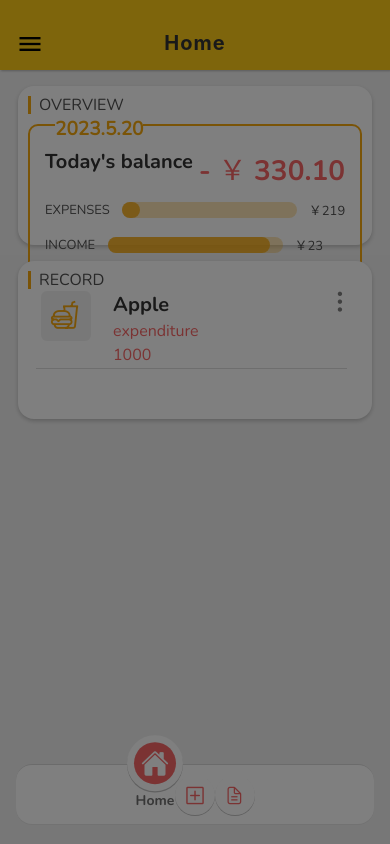
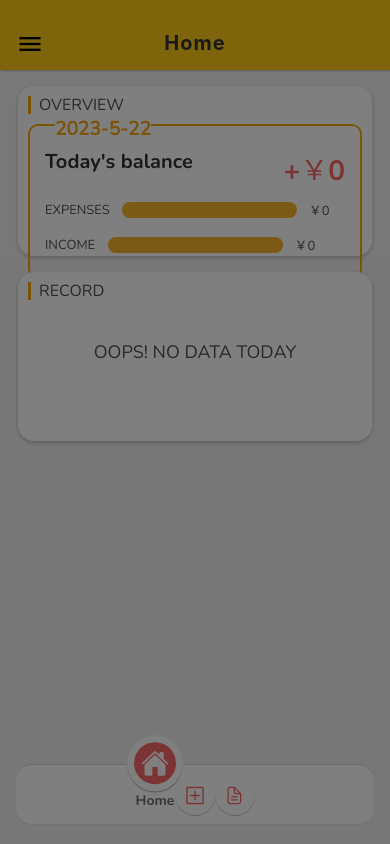
Before and after one commit to QZhou0706/React-native_AccountingHelper, a React Native app: screen /TabNavigator in a window 390 px wide. Built offline with nearby package versions, Linux system fonts and the light colour scheme.

Commit message:
parse props in home and details

```diff
--- a/global/itemData.js
+++ b/global/itemData.js
@@ -1,5 +1,7 @@
 export var data = [
-  { type: 'Apple', behavior: 'expenditure', amount: '1000', time: '2023-05-23', remark: 'none', uuid: '1234' },
+  { type: 'book', behavior: 'expenditure', amount: '1000', time: '2023-05-23', remark: 'none', uuid: '1234' },
+  { type: 'fastfood', behavior: 'expenditure', amount: '500', time: '2023-05-23', remark: 'none', uuid: '12345' },
+  { type: 'album', behavior: 'income', amount: '2500', time: '2023-05-23', remark: 'none', uuid: '123456' },
 ]
 
 export const deleteHandler = (uuid) => {
--- a/screens/addExpense.js
+++ b/screens/addExpense.js
@@ -7,7 +7,8 @@ import { ReadOnlyItem, Item } from "./src/item";
 import TypeModal from "./src/typeModal";
 import MyDatePicker from "./src/datePicker";
 
-import { Ionicons, Foundation, MaterialCommunityIcons } from '@expo/vector-icons';
+import { Foundation } from '@expo/vector-icons';
+import { addItemHandler } from "../global/itemData";
 
 function getCurrentDate() {
   const date = new Date();
@@ -15,7 +16,7 @@ function getCurrentDate() {
   const month = parseInt(date.getMonth()) + 1;
   const day = date.getDate();
 
-  return (year + '.' + month + '.' + day);
+  return (year + '-' + month + '-' + day);
 
 }
 
@@ -54,10 +55,12 @@ export default function AddExpense() {
   // const OtherColor = '#F76666';
 
   function createItem() {
-    console.log(typeText);
-    console.log(amountText);
-    console.log(time);
-    console.log(remarkText);
+    const item = {type: typeText, behavior: 'expenditure', amount: amountText, time: time, remark: remarkText, uuid: (Math.floor(Math.random() * 1e9).toString()) };
+    addItemHandler(item);
+    setTypeText('fastfood')
+    setAmountText('0.00')
+    setTime(getCurrentDate())
+    setRemarkText('')
   }
 
   return (
--- a/screens/addIncome.js
+++ b/screens/addIncome.js
@@ -6,7 +6,8 @@ import { ReadOnlyItem, Item } from "./src/item";
 import TypeModal from "./src/typeModal";
 import MyDatePicker from "./src/datePicker";
 
-import { Ionicons, Foundation, MaterialCommunityIcons } from '@expo/vector-icons';
+import { Foundation } from '@expo/vector-icons';
+import { addItemHandler } from "../global/itemData";
 
 function getCurrentDate() {
   const date = new Date();
@@ -14,7 +15,7 @@ function getCurrentDate() {
   const month = parseInt(date.getMonth()) + 1;
   const day = date.getDate();
 
-  return( year + '.' + month + '.' + day );
+  return( year + '-' + month + '-' + day );
 
 }
 
@@ -53,10 +54,12 @@ export default function AddIncome() {
   const OtherColor = '#F76666';
 
   function createItem() {
-    console.log(typeText);
-    console.log(amountText);
-    console.log(time);
-    console.log(remarkText);
+    const item = {type: typeText, behavior: 'income', amount: amountText, time: time, remark: remarkText, uuid: (Math.floor(Math.random() * 1e9).toString()) };
+    addItemHandler(item);
+    setTypeText('fastfood')
+    setAmountText('0.00')
+    setTime(getCurrentDate())
+    setRemarkText('')
   }
 
   return (
--- a/screens/home.js
+++ b/screens/home.js
@@ -1,4 +1,4 @@
-import React, { useState } from "react";
+import React, { useState, useEffect } from "react";
 import { StyleSheet, TouchableOpacity, ScrollView } from "react-native";
 
 import Card from "../shared/card"
@@ -7,11 +7,21 @@ import Accounts from "./src/account";
 import OverviewContent from "./src/overView";
 import NoDataTip from "./src/noDataTip";
 
+import {data, deleteHandler} from '../global/itemData';
+
 export default function Home({ navigation }) {
 
-  const [data, setData] = useState([
-    { type: 'Apple', behavior: 'expenditure', amount: '1000', time: '2023-05-22', remark: 'none', uuid: '1234' },
-  ]);
+  const [datas, setDatas] = useState(data);
+
+  useEffect(() => {
+    // Add a listener to the navigation focus event
+    const unsubscribe = navigation.addListener('focus', () => {
+      setDatas(data);
+    });
+
+    // Remove the listener when the component unmounts
+    return unsubscribe;
+  }, [navigation, data]);
 
   //judeg if the data is today' s data
   function judgeToday(date) {
@@ -20,11 +30,6 @@ export default function Home({ navigation }) {
     const currentTime = new Date();     // get current time
     if (currentTime.getFullYear() === now.getFullYear() && currentTime.getMonth() == now.getMonth() && currentTime.getDate() == now.getDate()) return true;
     return false;
-  }
-
-  const deleteHandler = (uuid) => {
-    const newData = data.filter(item => item.uuid !== uuid);
-    setData(newData);
   }
 
   const reviewDetails = (item) => {
@@ -57,28 +62,15 @@ export default function Home({ navigation }) {
   }
 
   // filter the data of today
-  const todayData = data.filter(item => judgeToday(item.time));
+  const todayData = datas.filter(item => judgeToday(item.time));
 
   return (
     <ScrollView style={styles.container} showsVerticalScrollIndicator={false}>
 
       <ModuleCard title={'OVERVIEW'}>
-        <OverviewContent />
+        <OverviewContent todayData={todayData} />
       </ModuleCard>
-
       <RenderDecord />
-      {/* <ModuleCard title={'RECORD'}>
-        {todayData.map((item, index) => (
-          <TouchableOpacity
-            onPress={() => reviewDetails(item)}
-            key={index}>
-            <Card>
-              <Accounts item={item} />
-            </Card>
-          </TouchableOpacity>
-        ))}
-      </ModuleCard> */}
-
     </ScrollView>
   );
 }
--- a/screens/src/account.js
+++ b/screens/src/account.js
@@ -1,14 +1,14 @@
 import { View, Text, StyleSheet } from "react-native";
 
-import { Ionicons } from '@expo/vector-icons';
-import { Fontisto } from '@expo/vector-icons';
+import { Fontisto, MaterialIcons } from '@expo/vector-icons';
 
 export default function Accounts({item}) {
     return (
         <View style = {styles.itemContainer}>
             <View justifyContent = 'center'>
                 <View style = {styles.iconContainer}>
-                    <Ionicons name="fast-food-outline" size={30} color="#F5A80F" />
+                    {/* <Ionicons name="fast-food-outline" size={30} color="#F5A80F" /> */}
+                    <MaterialIcons name={item.type} size={30} color="#F5A80F" />
                 </View>
             </View>
             <View style = {styles.info}>
--- a/screens/src/datePicker.js
+++ b/screens/src/datePicker.js
@@ -13,7 +13,7 @@ export default function MyDatePicker({setTime, color}) {
     const month = parseInt(currentDate.getMonth()) + 1;
     const day = currentDate.getDate();
 
-    timeString = year + '.' + month + '.' + day;
+    timeString = year + '-' + month + '-' + day;
     setTime(timeString);
   };
 
--- a/screens/src/modules/billContent.js
+++ b/screens/src/modules/billContent.js
@@ -3,7 +3,7 @@ import { Ionicons } from '@expo/vector-icons';
 import { View, Text, StyleSheet } from "react-native";
 import Card from "../../../shared/card";
 
-export default function BillContent({item}) {
+export default function BillContent({ item }) {
   return (
     <View style={styles.detailInfo}>
       <Card>
--- a/screens/src/overView.js
+++ b/screens/src/overView.js
@@ -1,23 +1,33 @@
 import { View, StyleSheet, Text } from "react-native";
 import Bar from "./modules/bar";
+import { exp } from "react-native-reanimated";
 
-export default function OverviewContent() {
+export default function OverviewContent({ todayData }) {
+  const currentData = new Date();
+  const currentTime = currentData.getFullYear() + '-' + (currentData.getMonth() + 1) + '-' + currentData.getDate();
+  let expenditure = 0, income = 0;
+  for (let i = 0; i < todayData.length; i++) {
+    let item = todayData[i];
+    if (item.behavior === 'income') income += parseInt(item.amount);
+    else expenditure += parseInt(item.amount);
+  }
+  let balance = income - expenditure, total = income + expenditure;
   return (
-        <View style = {styles.border}>
-            <Text style = {[styles.text, styles.date]}>2023.5.20</Text>
-            <View style = {styles.totalAmountContainer}>
-                <Text style = {styles.title}>Today's balance</Text>
-                <Text style = {styles.colorfulText}>- ￥ 330.10</Text>
+    <View style={styles.border}>
+      <Text style={[styles.text, styles.date]}>{currentTime}</Text>
+      <View style={styles.totalAmountContainer}>
+        <Text style={styles.title}>Today's balance</Text>
+        <Text style={styles.colorfulText}>{balance < 0 ? '-' : '+' + '￥' + Math.abs(balance)}</Text>
       </View>
-            <View style = {[styles.dataContainer, {marginBottom: 15}]}>
-                <Text style = {styles.barText}>EXPENSES</Text>
-                <Bar current={10} total = {100} />
-                <Text style = {styles.barText}>￥219</Text>
+      <View style={[styles.dataContainer, { marginBottom: 15 }]}>
+        <Text style={styles.barText}>EXPENSES</Text>
+        <Bar current={expenditure} total={total} />
+        <Text style={styles.barText}>￥{expenditure}</Text>
       </View>
-            <View style = {styles.dataContainer}>
-                <Text style = {styles.barText}>INCOME</Text>
-                <Bar current={90} total = {100} />
-                <Text style = {styles.barText}>￥23</Text>
+      <View style={styles.dataContainer}>
+        <Text style={styles.barText}>INCOME</Text>
+        <Bar current={income} total={total} />
+        <Text style={styles.barText}>￥{income}</Text>
       </View>
     </View>
   );
@@ -50,7 +60,7 @@ const styles = StyleSheet.create({
   date: {
     top: -10,
     backgroundColor: '#fff',
-        position:'absolute',
+    position: 'absolute',
     color: '#F5A80F',
     fontWeight: 700,
     fontSize: 19,
```
Lines whose indentation alone changed are shown as unchanged.
